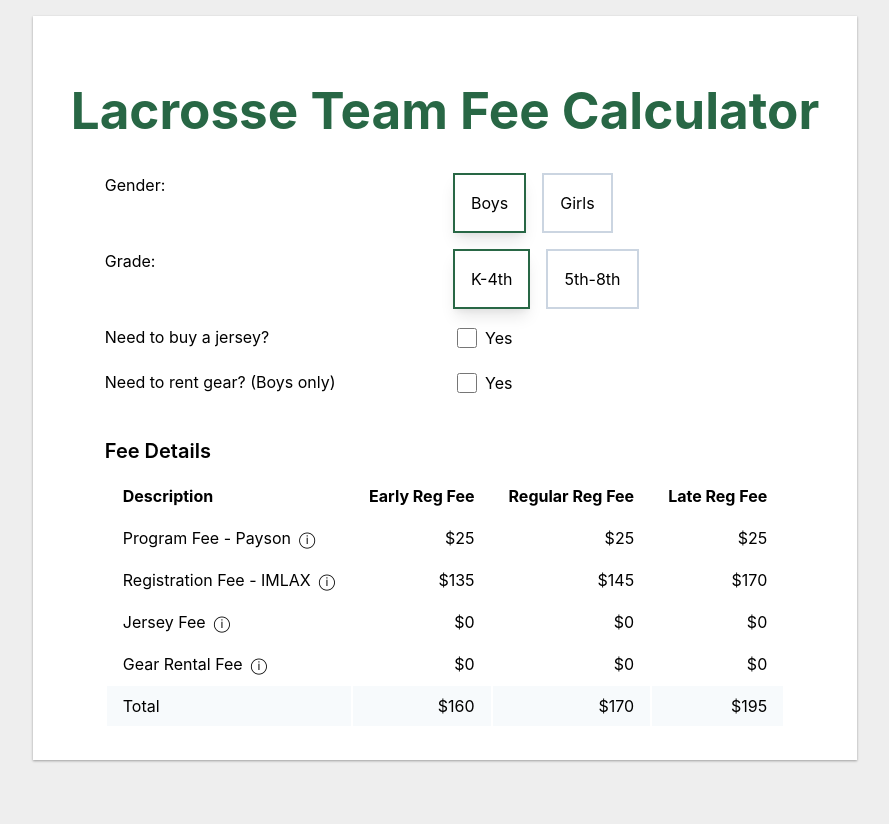
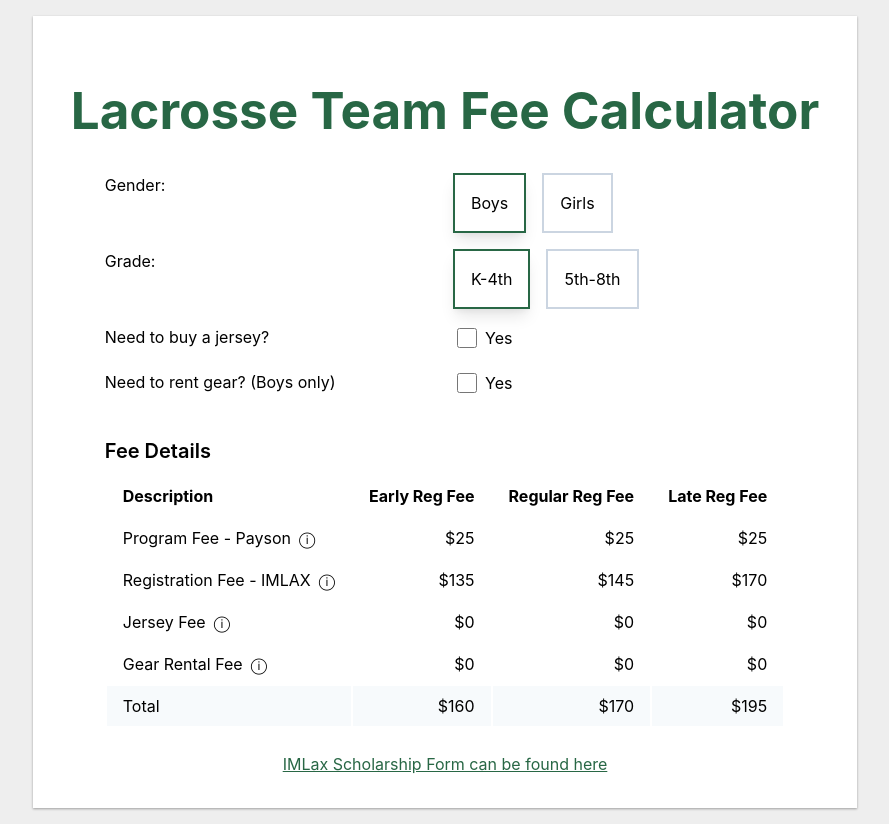
Before and after one commit to dustinmyers/pyl-lax-calc, a React (Vite) app: page / in a window 1280 px wide. Shown: the whole page, without its empty margins (195-1084 px from the left). Before the commit the page ends 800 px from the top, so only its background shows below. Built offline with nearby package versions, Linux system fonts and the light colour scheme.

Commit message:
Add link for scholarship

```diff
--- a/src/App.css
+++ b/src/App.css
@@ -247,3 +247,8 @@ input:checked+label {
   border-color: #286745ff;
   box-shadow: 0 10px 15px -3px rgba(0, 0, 0, 0.1), 0 4px 6px -2px rgba(0, 0, 0, 0.05);
 }
+
+a {
+  margin-top: 24px;
+  color: #286745;
+}
--- a/src/App.tsx
+++ b/src/App.tsx
@@ -221,6 +221,9 @@ function App() {
           </div>
         </div>
       </div>
+      <a href="https://www.imlaxutah.org/resources/youth-resources" target='_blank' rel='noreferrer'>
+        <div className="calc-link">IMLax Scholarship Form can be found here</div>
+      </a>
     </div>
   );
 }
```
Also changed, not shown: 8 other files (tests, documents, lock files or other folders).
